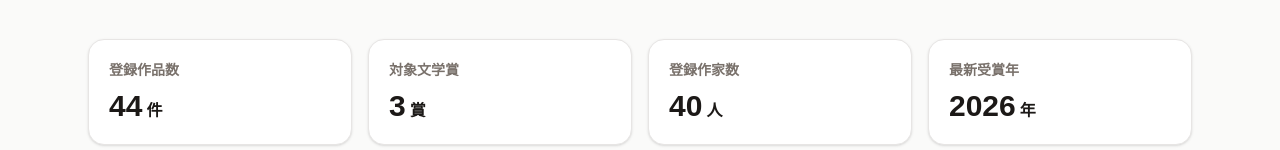
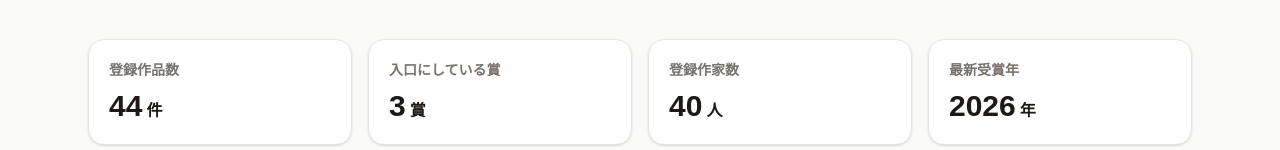
Before and after one commit to fel-an-Studio/bungakusho-zukan, a Next.js app: page / in a window 1280 px wide. Shown: the part 556-706 px from the top of the page. Built offline with nearby package versions, Linux system fonts and the light colour scheme.

Commit message:
Update award count label

```diff
--- a/components/AwardResultList.tsx
+++ b/components/AwardResultList.tsx
@@ -292,7 +292,7 @@ export function AwardResultList({ results }: Props) {
         </div>
 
         <div className="rounded-2xl border border-stone-200 bg-white p-5 shadow-sm">
-          <p className="text-sm font-bold text-stone-500">対象文学賞</p>
+          <p className="text-sm font-bold text-stone-500">入口にしている賞</p>
           <p className="mt-2 text-3xl font-bold text-stone-900">
             {awardCount}
             <span className="ml-1 text-base">賞</span>
```
